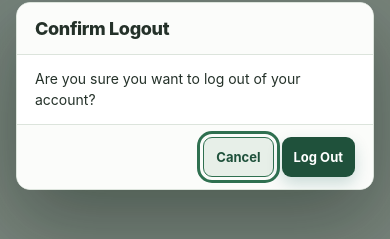
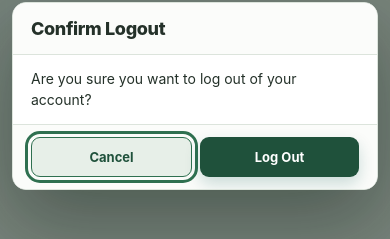
Before and after one commit to gudonavarro/bossgudo-arc-system, a Nuxt app: page /logout in a window 390 px wide. Shown: the part 326-565 px from the top of the page. Built offline with nearby package versions, Linux system fonts and the light colour scheme; no server answers.

Commit message:
Keep logout buttons aligned on mobile

```diff
--- a/app/assets/css/style.css
+++ b/app/assets/css/style.css
@@ -1594,6 +1594,22 @@ select:focus-visible {
   background: #fbfcfa;
   flex-wrap: wrap;
 }
+
+@media (max-width: 480px) {
+  .logout-confirmation-backdrop {
+    padding: 12px;
+  }
+
+  .logout-confirmation .modal-foot {
+    flex-wrap: nowrap;
+  }
+
+  .logout-confirmation .logout-action {
+    flex: 1;
+    min-width: 0;
+  }
+}
+
 .modal-body h4 {
   font-size: 0.8125rem;
   text-transform: uppercase;
```
